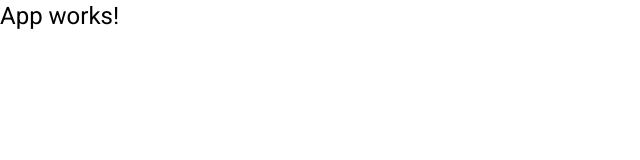
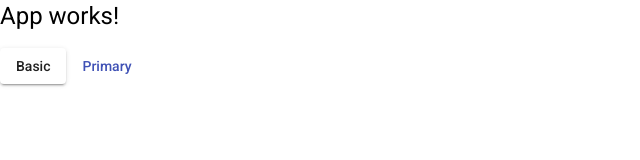
Before and after one commit to luciano-da-cruz-jr/Helpdesk-Angular-Java-Front, an Angular app: page / in a window 1280 px wide. Shown: the top 160 px of the page, without its empty margins (0-640 px from the left). Built offline with nearby package versions, Linux system fonts and the light colour scheme.

Commit message:
imports utilizados no projeto 30 V1

```diff
--- a/src/app/app.component.html
+++ b/src/app/app.component.html
@@ -1 +1,3 @@
 <h1>App works!</h1>
+<button mat-raised-button>Basic</button>
+<button mat-button color="primary">Primary</button>
```
Also changed, not shown: src/app/app.module.ts (+44 -1 lines).
